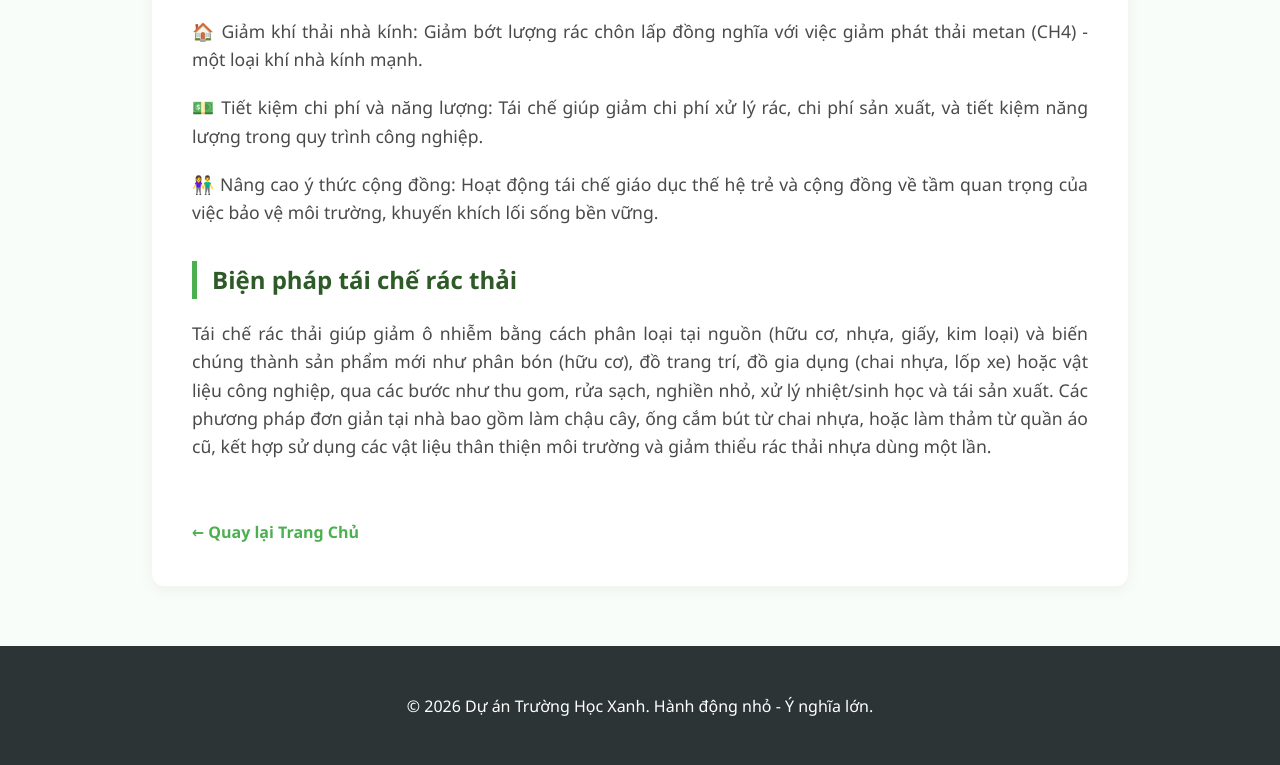
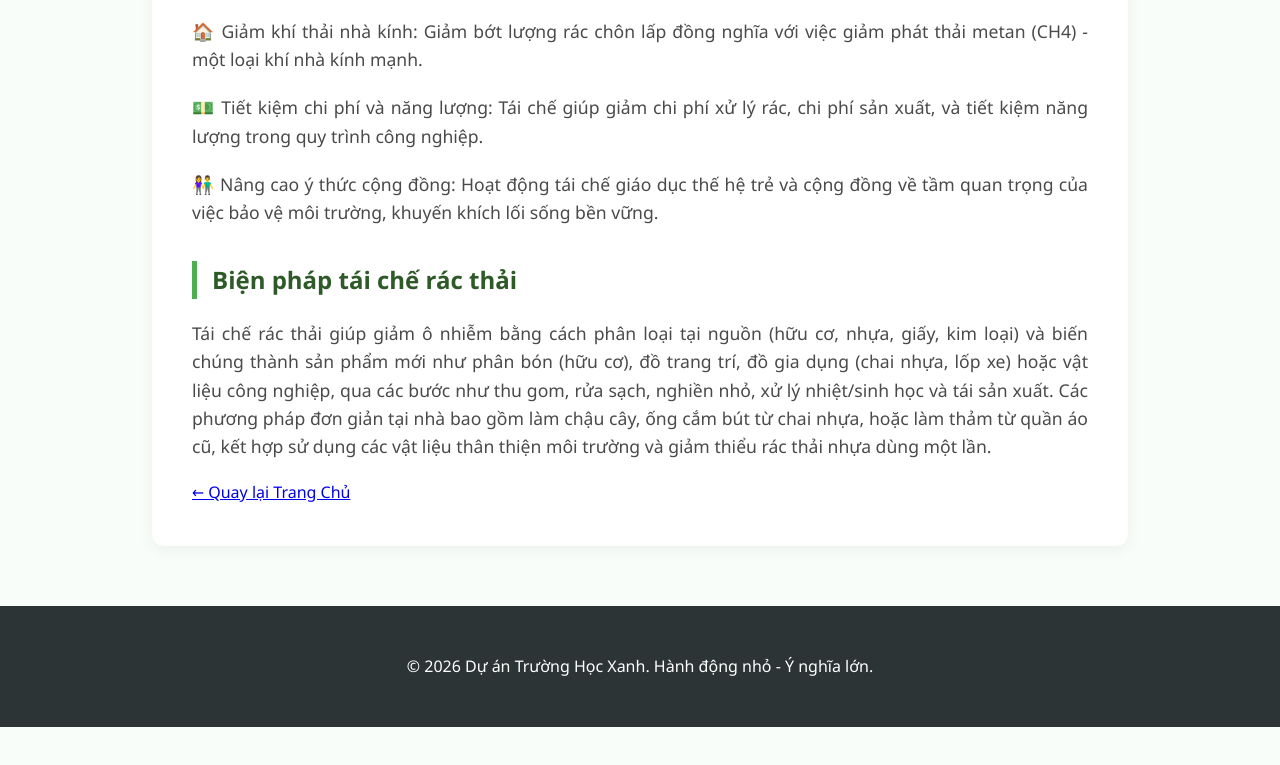
Before and after one commit to 12A2-Moi-Truong-Xanh/truonghocxanh12a2, a plain HTML site: page tai-che-rac-thai.html in a window 1280 px wide. Shown: the part 1687-2452 px from the top of the page. After the commit the page ends 2414 px from the top, so only its background shows below. Drawn offline with Linux system fonts and the light colour scheme.

Commit message:
Update tai-che-rac-thai.html
Signed-off-by: Zerd PadMan <258460262+HandiVotlink@users.noreply.github.com>

```diff
--- a/tai-che-rac-thai.html
+++ b/tai-che-rac-thai.html
@@ -171,7 +171,7 @@
             giảm thiểu rác thải nhựa dùng một lần.</p>
         </div>
 
-        <a href="index (5).html" class="back-home">← Quay lại Trang Chủ</a>
+        <a href="index (5).html">← Quay lại Trang Chủ</a>
     </article>
 
     <footer>
```
